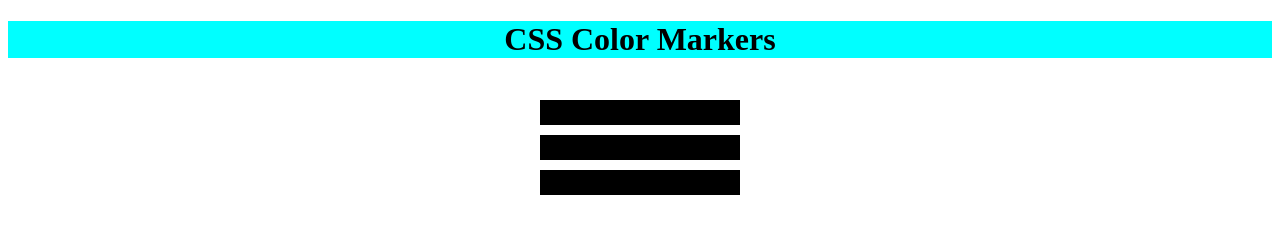
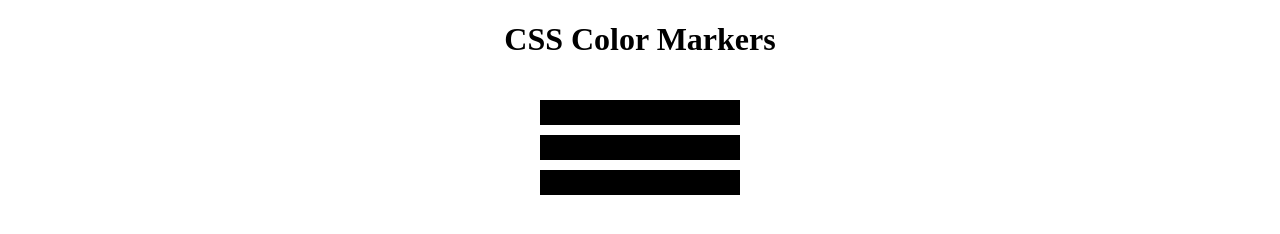
Before and after one commit to amit-katyal/color-markers, a plain HTML site: page index.html in a window 1280 px wide. Drawn offline with Linux system fonts and the light colour scheme.

Commit message:
Remove h1 background-color

```diff
--- a/styles.css
+++ b/styles.css
@@ -1,6 +1,5 @@
 h1 {
     text-align: center;
-    background-color: rgb(0, 255, 255);
 }
 
 .container {
```
